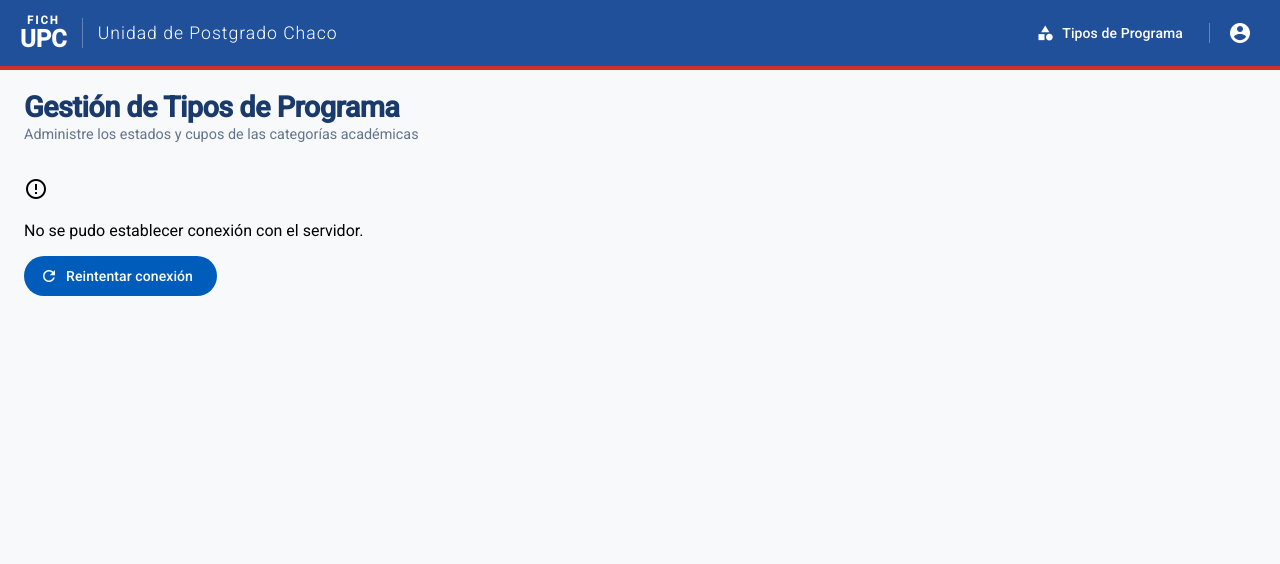
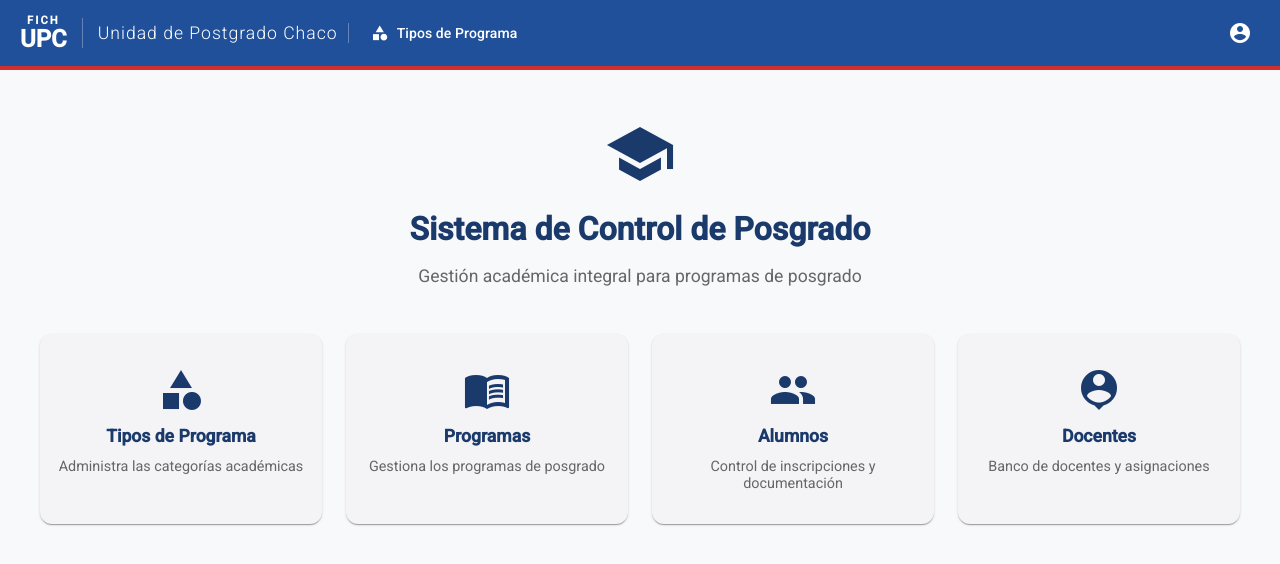
Before and after one commit to Julio7-7-7/Postgrado-Frontend, an Angular app: page / in a window 1280 px wide. Before the commit this address led to /tipos-programa. Shown: the top 564 px of the page. Built offline with nearby package versions, Linux system fonts and the light colour scheme; no server answers.

Commit message:
feat: mejorando la logica y estilos de el tipo programa list

```diff
--- a/src/app/core/config/app.routes.ts
+++ b/src/app/core/config/app.routes.ts
@@ -2,12 +2,15 @@ import { Routes } from '@angular/router';
 
 export const routes: Routes = [
   {
+    path: '',
+    loadComponent: () =>
+      import('../../features/home/pages/home').then(m => m.HomeComponent)
+  },
+  {
     path: 'tipos-programa',
     loadChildren: () =>
-      import('../../features/tipo-programa/routes/tipo-programa.routes') .then(m => m.TIPO_PROGRAMA_ROUTES)
+      import('../../features/tipo-programa/routes/tipo-programa.routes')
+      .then(m => m.TIPO_PROGRAMA_ROUTES)
   },
-  // Redirección por defecto: si la URL está vacía, nos manda a tipos-programa
-  { path: '', redirectTo: 'tipos-programa', pathMatch: 'full' },
-  // Si escriben cualquier otra cosa que no existe, también los mandamos a la lista
-  { path: '**', redirectTo: 'tipos-programa' }
+  { path: '**', redirectTo: '' }
 ];
--- /dev/null
+++ b/src/app/features/home/pages/home.css
@@ -0,0 +1,75 @@
+.home-container {
+  padding: 48px 32px;
+  max-width: 1200px;
+  margin: 0 auto;
+}
+
+.welcome-section {
+  text-align: center;
+  margin-bottom: 48px;
+}
+
+.logo-icon {
+  font-size: 72px;
+  width: 72px;
+  height: 72px;
+  color: #1a3a6c;
+  margin-bottom: 16px;
+}
+
+.welcome-section h1 {
+  font-size: 2rem;
+  font-weight: 600;
+  color: #1a3a6c;
+  margin: 0 0 8px 0;
+}
+
+.subtitle {
+  color: #666;
+  font-size: 1.1rem;
+}
+
+.cards-grid {
+  display: grid;
+  grid-template-columns: repeat(auto-fill, minmax(240px, 1fr));
+  gap: 24px;
+}
+
+.nav-card {
+  cursor: pointer;
+  transition: transform 0.2s, box-shadow 0.2s;
+}
+
+.nav-card:hover {
+  transform: translateY(-4px);
+  box-shadow: 0 8px 24px rgba(0,0,0,0.12);
+}
+
+.nav-card mat-card-content {
+  display: flex;
+  flex-direction: column;
+  align-items: center;
+  text-align: center;
+  padding: 32px 16px;
+  gap: 12px;
+}
+
+.nav-card mat-icon {
+  font-size: 48px;
+  width: 48px;
+  height: 48px;
+  color: #1a3a6c;
+}
+
+.nav-card h3 {
+  margin: 0;
+  font-size: 1.1rem;
+  font-weight: 600;
+  color: #1a3a6c;
+}
+
+.nav-card p {
+  margin: 0;
+  color: #666;
+  font-size: 0.9rem;
+}
--- /dev/null
+++ b/src/app/features/home/pages/home.html
@@ -0,0 +1,41 @@
+<div class="home-container">
+  <div class="welcome-section">
+    <mat-icon class="logo-icon">school</mat-icon>
+    <h1>Sistema de Control de Posgrado</h1>
+    <p class="subtitle">Gestión académica integral para programas de posgrado</p>
+  </div>
+
+  <div class="cards-grid">
+    <mat-card routerLink="/tipos-programa" class="nav-card">
+      <mat-card-content>
+        <mat-icon>category</mat-icon>
+        <h3>Tipos de Programa</h3>
+        <p>Administra las categorías académicas</p>
+      </mat-card-content>
+    </mat-card>
+
+    <mat-card routerLink="/programas" class="nav-card">
+      <mat-card-content>
+        <mat-icon>menu_book</mat-icon>
+        <h3>Programas</h3>
+        <p>Gestiona los programas de posgrado</p>
+      </mat-card-content>
+    </mat-card>
+
+    <mat-card routerLink="/alumnos" class="nav-card">
+      <mat-card-content>
+        <mat-icon>people</mat-icon>
+        <h3>Alumnos</h3>
+        <p>Control de inscripciones y documentación</p>
+      </mat-card-content>
+    </mat-card>
+
+    <mat-card routerLink="/docentes" class="nav-card">
+      <mat-card-content>
+        <mat-icon>person_pin</mat-icon>
+        <h3>Docentes</h3>
+        <p>Banco de docentes y asignaciones</p>
+      </mat-card-content>
+    </mat-card>
+  </div>
+</div>
--- /dev/null
+++ b/src/app/features/home/pages/home.ts
@@ -0,0 +1,14 @@
+import { Component } from '@angular/core';
+import { RouterLink } from '@angular/router';
+import { MatButtonModule } from '@angular/material/button';
+import { MatIconModule } from '@angular/material/icon';
+import { MatCardModule } from '@angular/material/card';
+
+@Component({
+  selector: 'app-home',
+  standalone: true,
+  imports: [RouterLink, MatButtonModule, MatIconModule, MatCardModule],
+  templateUrl: './home.html',
+  styleUrl: './home.css'
+})
+export class HomeComponent {}
--- a/src/app/features/tipo-programa/pages/tipo-programa-form/tipo-programa-form.html
+++ b/src/app/features/tipo-programa/pages/tipo-programa-form/tipo-programa-form.html
@@ -1,40 +1,86 @@
+<div class="form-container">
+
+  <mat-card class="form-card">
+
+    <div class="form-header">
+      <h2>{{ idEditando ? 'Editar Programa' : 'Nuevo Programa' }}</h2>
+      <p>Complete la información del tipo de programa académico</p>
+    </div>
+
+    <mat-divider></mat-divider>
+
     <mat-card-content>
       <form [formGroup]="form" (ngSubmit)="guardar()" class="form-layout">
 
-    <!-- Campo: Nombre -->
-    <mat-form-field appearance="outline">
+        <mat-form-field appearance="outline" class="full-width">
           <mat-label>Nombre del Programa</mat-label>
-      <input matInput formControlName="nombre" placeholder="Ej: Maestría en Tecnologías">
-      <mat-error *ngIf="form.get('nombre')?.hasError('required')">El nombre es obligatorio</mat-error>
-      <mat-error *ngIf="form.get('nombre')?.hasError('minlength')">Mínimo 3 caracteres</mat-error>
+          <input
+            matInput
+            formControlName="nombre"
+            placeholder="Ej: Maestría en Tecnologías de la Información"
+          >
+          <mat-icon matPrefix>school</mat-icon>
+
+          <mat-error *ngIf="form.get('nombre')?.hasError('required')">
+            El nombre es obligatorio
+          </mat-error>
+          <mat-error *ngIf="form.get('nombre')?.hasError('minlength')">
+            Mínimo 3 caracteres
+          </mat-error>
         </mat-form-field>
 
-    <!-- Campo: Estado -->
+        <div class="form-row">
+
           <mat-form-field appearance="outline">
             <mat-label>Estado del Registro</mat-label>
             <mat-select formControlName="estado">
               <mat-option value="activo">Activo</mat-option>
               <mat-option value="inactivo">Inactivo</mat-option>
             </mat-select>
+            <mat-icon matPrefix>toggle_on</mat-icon>
           </mat-form-field>
 
-    <!-- Campo: Cupo Mínimo -->
           <mat-form-field appearance="outline">
             <mat-label>Cupo Mínimo Requerido</mat-label>
-      <input matInput type="number" formControlName="cupo_minimo" placeholder="Opcional">
-      <mat-hint>Mínimo de alumnos para abrir el curso</mat-hint>
-      <mat-error *ngIf="form.get('cupo_minimo')?.hasError('min')">Debe ser mayor a 0</mat-error>
+            <input
+              matInput
+              type="number"
+              formControlName="cupo_minimo"
+              placeholder="Opcional"
+            >
+            <mat-icon matPrefix>groups</mat-icon>
+            <mat-hint>Mínimo de alumnos para abrir</mat-hint>
+            <mat-error *ngIf="form.get('cupo_minimo')?.hasError('min')">
+              Debe ser mayor a 0
+            </mat-error>
           </mat-form-field>
 
-    <!-- Botones de Acción -->
+        </div>
+
         <div class="actions">
-      <button mat-button type="button" routerLink="/tipos-programa">
+          <button
+            mat-stroked-button
+            type="button"
+            routerLink="/tipos-programa"
+            class="btn-cancelar"
+          >
             Cancelar
           </button>
-      <button mat-raised-button color="primary" type="submit" [disabled]="form.invalid">
+
+          <button
+            mat-raised-button
+            color="primary"
+            type="submit"
+            [disabled]="form.invalid"
+            class="btn-guardar"
+          >
+            <mat-icon>{{ idEditando ? 'edit' : 'save' }}</mat-icon>
             {{ idEditando ? 'Actualizar Registro' : 'Guardar Nuevo' }}
           </button>
         </div>
 
       </form>
     </mat-card-content>
+
+  </mat-card>
+</div>
--- a/src/app/features/tipo-programa/pages/tipo-programa-form/tipo-programa-form.ts
+++ b/src/app/features/tipo-programa/pages/tipo-programa-form/tipo-programa-form.ts
@@ -9,6 +9,8 @@ import { MatInputModule } from '@angular/material/input';
 import { MatSelectModule } from '@angular/material/select';
 import { MatButtonModule } from '@angular/material/button';
 import { MatCardModule } from '@angular/material/card';
+import { MatDividerModule } from '@angular/material/divider'; // <-- Agregado para solucionar el NG8001
+import { MatIconModule } from '@angular/material/icon';       // <-- Agregado para los <mat-icon> del HTML
 
 import { TipoProgramaService } from '../../services/tipo-programa.service';
 
@@ -23,13 +25,15 @@ import { TipoProgramaService } from '../../services/tipo-programa.service';
     MatInputModule,
     MatSelectModule,
     MatButtonModule,
-    MatCardModule
+    MatCardModule,
+    MatDividerModule, // <-- Incluido en los imports del componente
+    MatIconModule     // <-- Incluido en los imports del componente
   ],
   templateUrl: './tipo-programa-form.html',
   styleUrl: './tipo-programa-form.css'
 })
 export class TipoProgramaFormComponent implements OnInit {
-  // Inyecciones modernas (Angular 19)
+  // Inyecciones modernas
   private fb = inject(FormBuilder);
   private service = inject(TipoProgramaService);
   private router = inject(Router);
--- a/src/app/features/tipo-programa/pages/tipo-programa-list/tipo-programa-list.css
+++ b/src/app/features/tipo-programa/pages/tipo-programa-list/tipo-programa-list.css
@@ -48,14 +48,14 @@ box-shadow: 0 4px 12px rgba(15, 23, 42, 0.03), 0 1px 2px rgba(15, 23, 42, 0.02);
 
 .search-field {
 flex: 1;
-max-width: 480px;
+max-width: 880px;
 }
 
 /* Ajuste interno del buscador para que sea más esbelto */
 ::ng-deep .search-field .mat-mdc-text-field-wrapper {
-border-radius: 12px !important;
-background: #f8fafc !important;
-transition: background 0.3s ease;
+  background: #f8fafc;
+  border-radius: 28px; /* <-- Cambia aquí (antes 14px) */
+  transition: background 0.2s ease, box-shadow 0.2s ease;
 }
 
 ::ng-deep .search-field.mat-focused .mat-mdc-text-field-wrapper {
@@ -66,6 +66,46 @@ box-shadow: 0 0 0 3px rgba(26, 58, 108, 0.05);
 /* Ocultar el espacio de error de Material para ganar altura */
 ::ng-deep .search-field .mat-mdc-form-field-subscript-wrapper {
 display: none !important;
+}
+
+::ng-deep .search-field .mdc-notched-outline__leading {
+  border-radius: 28px 0 0 28px !important; /* Redondea el inicio */
+  width: 20px !important; /* Un poco más de espacio para la curva */
+}
+
+::ng-deep .search-field .mdc-notched-outline__trailing {
+  border-radius: 0 28px 28px 0 !important; /* Redondea el final */
+}
+
+/* 1. Ajustar el contenedor del sufijo para que no se pegue al borde redondeado */
+::ng-deep .search-field .mat-mdc-form-field-icon-suffix {
+  padding-right: 8px !important; /* Da aire entre la X y la curva final */
+  display: flex;
+  align-items: center;
+}
+
+/* 2. Corregir el tamaño y alineación del botón de borrado */
+::ng-deep .search-field .mat-mdc-icon-button.mat-mdc-button-base {
+  width: 32px !important;
+  height: 32px !important;
+  padding: 4px !important;
+  display: flex !important;
+  align-items: center !important;
+  justify-content: center !important;
+}
+
+/* 3. Evitar que el círculo de "ripple" (el efecto al hacer clic) se vea cortado */
+::ng-deep .search-field .mat-mdc-button-touch-target {
+  width: 32px !important;
+  height: 32px !important;
+}
+
+/* 4. Asegurar que el icono dentro sea pequeño y centrado */
+::ng-deep .search-field .clear-btn mat-icon {
+  font-size: 18px !important;
+  width: 18px !important;
+  height: 18px !important;
+  margin: 0 !important;
 }
 
 /* ================================
--- a/src/app/shared/components/navbar/navbar.html
+++ b/src/app/shared/components/navbar/navbar.html
@@ -1,26 +1,26 @@
 <mat-toolbar class="navbar-header">
   <div class="logo-container">
-    <!-- Aquí podrías poner el archivo Propuesta1JT.png en la carpeta assets -->
     <div class="brand-box">
-        <span class="fich-text">FICH</span>
-        <span class="upc-text">UPC</span>
+      <span class="fich-text">FICH</span>
+      <span class="upc-text">UPC</span>
     </div>
     <div class="divider-vertical"></div>
     <span class="system-title">Unidad de Postgrado Chaco</span>
   </div>
 
-  <span class="spacer"></span>
+  <div class="divider-vertical mini"></div>
 
   <div class="nav-links">
     <a mat-button routerLink="/tipos-programa" class="nav-item">
       <mat-icon>category</mat-icon>
       <span>Tipos de Programa</span>
     </a>
+    <!-- Nuevos botones de features van aquí -->
+  </div>
 
-    <div class="divider-vertical mini"></div>
+  <span class="spacer"></span>
 
-    <button mat-icon-button class="profile-button" title="Mi Perfil">
-      <mat-icon>account_circle</mat-icon>
-    </button>
-  </div>
+  <button mat-icon-button class="profile-button" title="Mi Perfil">
+    <mat-icon>account_circle</mat-icon>
+  </button>
 </mat-toolbar>
```
Also changed, not shown: src/app/features/tipo-programa/pages/tipo-programa-form/tipo-programa-form.css (+154 -11 lines). Lines whose indentation alone changed are shown as unchanged.
